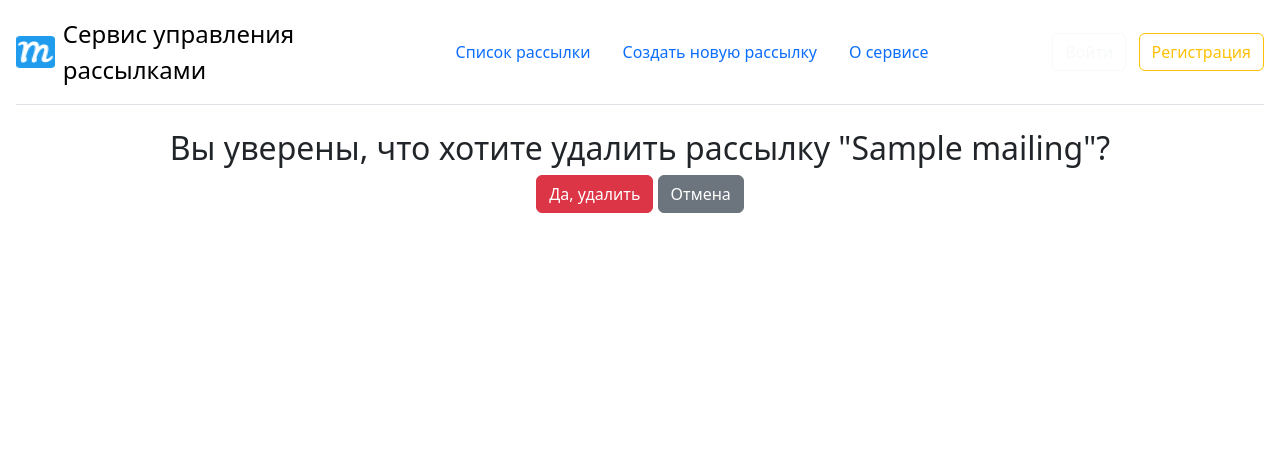
After one commit to KudryashovR/mailing_service, a Django app: page /mailings/1/delete/ in a window 1280 px wide. The commit adds this page. Shown: the top 453 px of the page. Run offline with Django 5.2, Linux system fonts and the light colour scheme; tables that the repository leaves empty hold one stand-in row (values such as "Sample post").

Commit message:
ADD: MailingDeleteView

```diff
--- /dev/null
+++ b/main/templates/main/mailing_confirm_delete.html
@@ -0,0 +1,11 @@
+{% extends 'main/base.html' %}
+{% block content %}
+<div class="container text-center">
+    <h2>Вы уверены, что хотите удалить рассылку "{{ mailing }}"?</h2>
+    <form method="post">
+        {% csrf_token %}
+        <button type="submit" class="btn btn-danger">Да, удалить</button>
+        <a href="{% url 'main:home' %}" class="btn btn-secondary">Отмена</a>
+    </form>
+</div>
+{% endblock %}
--- a/main/templates/main/mailing_detail.html
+++ b/main/templates/main/mailing_detail.html
@@ -13,8 +13,8 @@
                 <li><strong>Клиенты:</strong> {% for client in mailing.clients.all %}{{ client.get_initials }} ({{ client.email }})</br>{% endfor %}
                 </li>
             </ul>
-            <a href="{% url 'main/mailing_edit' mailing.pk %}" class="btn btn-outline-primary">Редактировать</a>
-            <a href="#" class="btn btn-outline-danger">Удалить</a>
+            <a href="{% url 'main:mailing_edit' mailing.pk %}" class="btn btn-outline-primary">Редактировать</a>
+            <a href="{% url 'main:mailing_delete' mailing.pk %}" class="btn btn-outline-danger">Удалить</a>
             <a href="{% url 'main:home' %}" class="btn btn-outline-secondary">Назад</a>
         </div>
     </div>
--- a/main/templates/main/mailing_list.html
+++ b/main/templates/main/mailing_list.html
@@ -12,10 +12,7 @@
                class="btn btn-outline-light form-control">Редактировать</a>
         </td>
         <td>
-            <form action="#" method="post">
-                {% csrf_token %}
-                <button type="submit" class="btn btn-outline-danger form-control">Удалить</button>
-            </form>
+            <a href="{% url 'main:mailing_delete' mailing.pk %}" class="btn btn-outline-danger form-control">Удалить</a>
         </td>
     </tr>
     {% endfor %}
--- a/main/urls.py
+++ b/main/urls.py
@@ -11,4 +11,5 @@ urlpatterns = [
     path('mailings/<int:pk>/', MailingDetailView.as_view(), name='mailing_detail'),
     path('mailings/new/', MailingCreateView.as_view(), name='mailing_create'),
     path('mailings/<int:pk>/edit/', MailingUpdateView.as_view(), name='mailing_edit'),
+    path('mailings/<int:pk>/delete/', MailingDeleteView.as_view(), name='mailing_delete'),
 ]
--- a/main/views.py
+++ b/main/views.py
@@ -56,4 +56,4 @@ class MailingUpdateView(UpdateView):
 class MailingDeleteView(DeleteView):
     model = Mailing
     template_name = 'main/mailing_confirm_delete.html'
-    success_url = reverse_lazy('mailing_list')
+    success_url = reverse_lazy('main:home')
```
